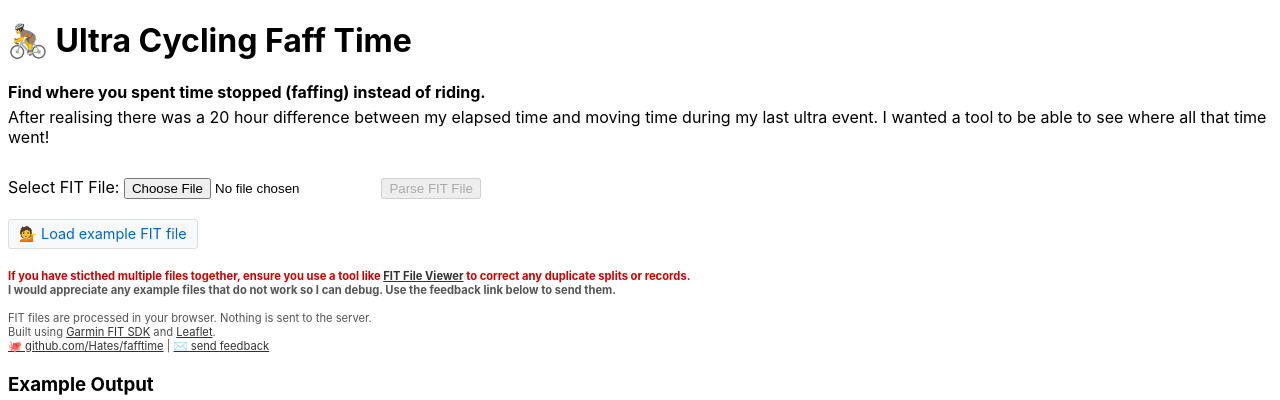
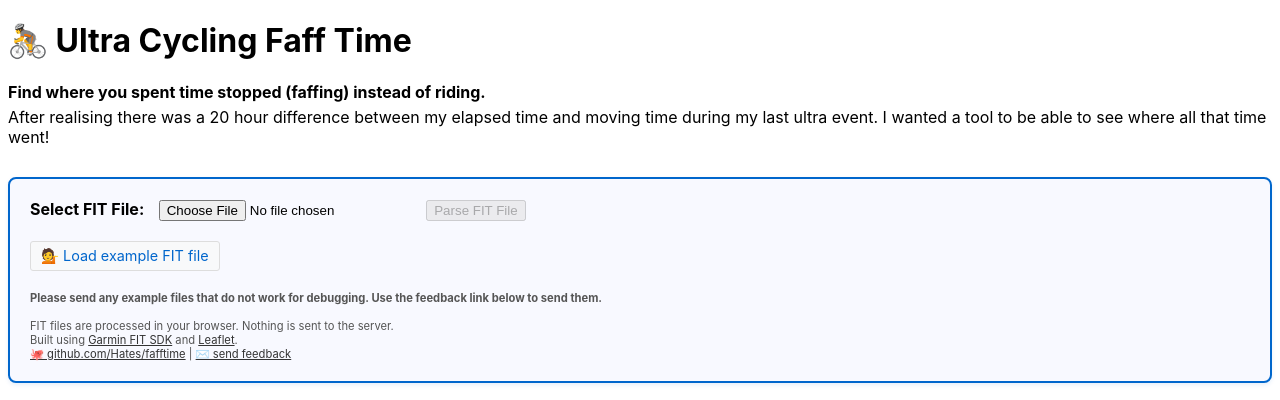
Before and after one commit to Hates/fafftime, a website built with webpack: page src/index.html in a window 1280 px wide. Shown: the top 400 px of the page. Built offline with nearby package versions, Linux system fonts and the light colour scheme.

Commit message:
Styling update

```diff
--- a/src/index.html
+++ b/src/index.html
@@ -17,7 +17,7 @@
 
     <span class="description">After realising there was a 20 hour difference between my elapsed time and moving time during my last ultra event. I wanted a tool to be able to see where all that time went!</span>
 
-    <div>
+    <div class="file-selection-box">
       <label for="fitFile">Select FIT File:</label>
       <input type="file" id="fitFile" accept=".fit" />
       <button id="parseButton" disabled>Parse FIT File</button>
@@ -27,9 +27,7 @@
       </div>
 
       <span class="disclaimer">
-        <strong class="red">If you have sticthed multiple files together, ensure you use a tool like <a href="https://www.fitfileviewer.com/">FIT File Viewer</a> to correct any duplicate splits or records.</strong>
-        <br>
-        <strong>I would appreciate any example files that do not work so I can debug. Use the feedback link below to send them.</strong>
+        <strong>Please send any example files that do not work for debugging. Use the feedback link below to send them.</strong>
         <br>
         <br>
         FIT files are processed in your browser. Nothing is sent to the server.<br>
--- a/src/styles.css
+++ b/src/styles.css
@@ -23,7 +23,7 @@ h4 {
 
 .description{
   display: block;
-  padding-bottom: 30px;
+  padding-bottom: 10px;
 }
 
 .disclaimer {
@@ -34,6 +34,24 @@ h4 {
 
 .disclaimer a {
   color: #333;
+}
+
+.file-selection-box {
+  border: 2px solid #0066cc;
+  border-radius: 8px;
+  padding: 20px;
+  margin: 20px 0;
+  background: #f8f9ff;
+  box-shadow: 0 2px 4px rgba(0, 102, 204, 0.1);
+}
+
+.file-selection-box label {
+  font-weight: bold;
+  margin-right: 10px;
+}
+
+.file-selection-box button {
+  margin-left: 10px;
 }
 
 .example-file-link {
```
